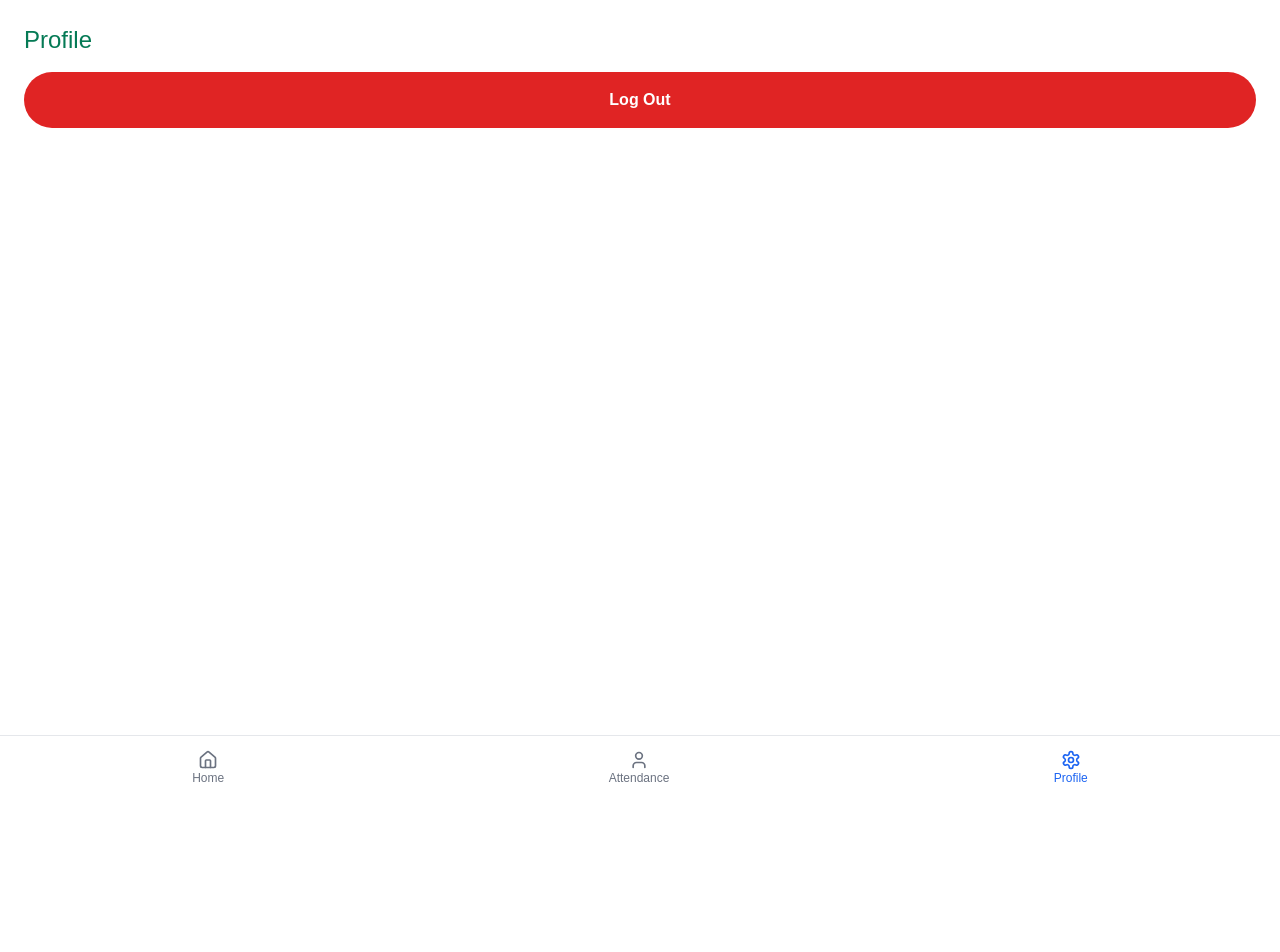
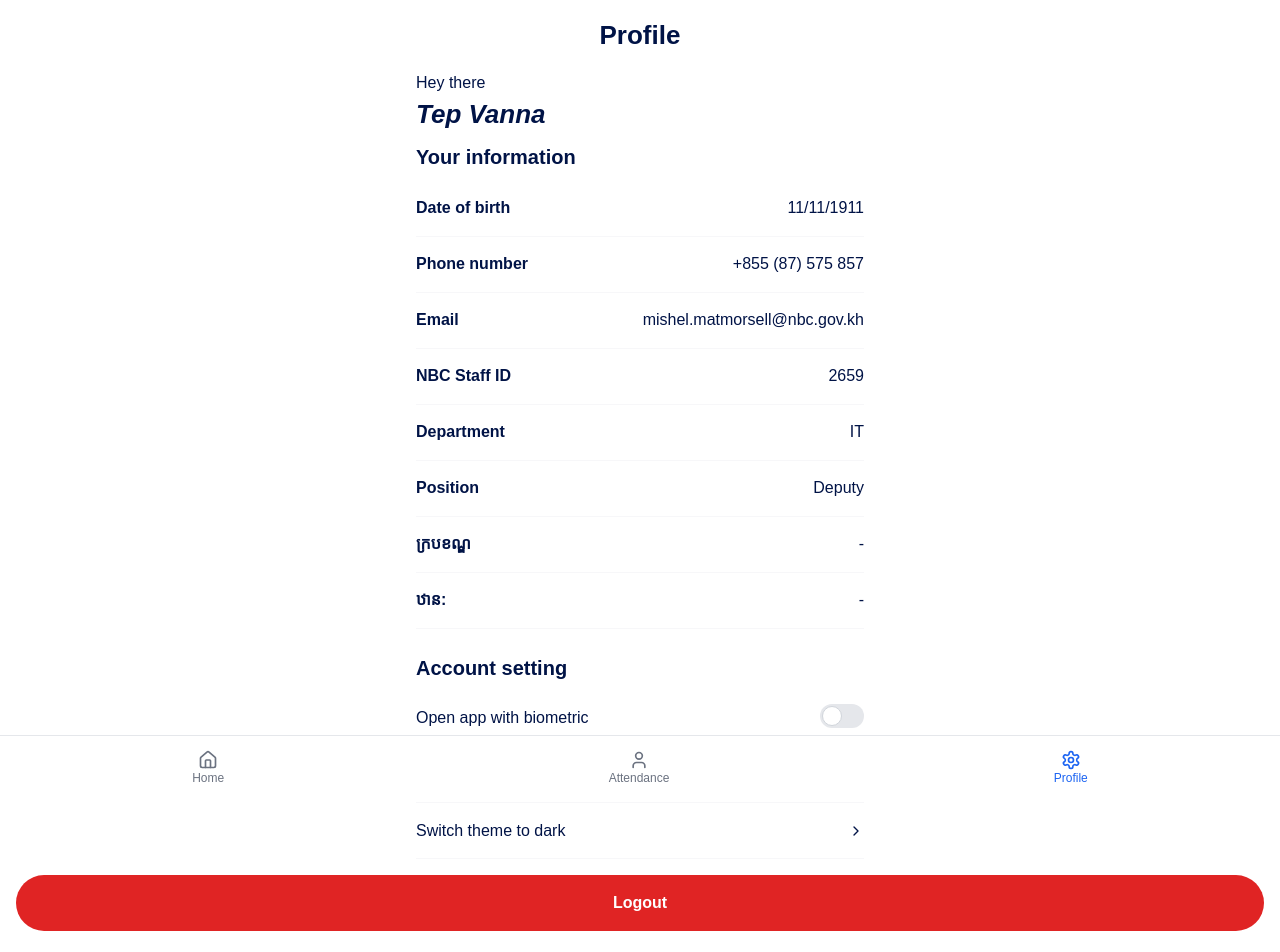
Before and after one commit to sokunthaneth-nbc/nbc-home-app, a Next.js app: page /profile in a window 1280 px wide. Shown: the top 952 px of the page. Before the commit the page ends 800 px from the top, so only its background shows below. Built offline with nearby package versions, Linux system fonts and the light colour scheme.

Commit message:
pending bottom-pop-up switch dark-mode and change languages

```diff
--- a/src/app/profile/page.tsx
+++ b/src/app/profile/page.tsx
@@ -2,6 +2,7 @@
 
 import { useRouter } from 'next/navigation';
 import MobileBottomNav from "@/components/MobileBottomNav";
+import { ChevronRight } from 'lucide-react';
 
 export default function ProfilePage() {
 	const router = useRouter();
@@ -12,20 +13,83 @@ export default function ProfilePage() {
 		// Your actual logout logic here
 	};
 
+	//Sample ProfileData
+	const profileData = [
+		{ label: 'Date of birth', value: '11/11/1911' },
+		{ label: 'Phone number', value: '+855 (87) 575 857' },
+		{ label: 'Email', value: 'mishel.matmorsell@nbc.gov.kh' },
+		{ label: 'NBC Staff ID', value: '2659' },
+		{ label: 'Department', value: 'IT' },
+		{ label: 'Position', value: 'Deputy' },
+		{ label: 'ក្របខណ្ឌ', value: '-' },
+		{ label: 'ឋាន:', value: '-' },
+	];
+
 	return (
 		<>
-			<div className="p-6 pb-20"> {/* padding-bottom to prevent content hiding behind nav */}
-				<h1 className="text-2xl text-green-600 mb-4">Profile</h1>
+			<main className=" p-4 pb-24 space-y-4">
+				<div className=" max-w-md mx-auto">
+					<h2 className="text-[26px] font-[600] text-[#001346] text-center mb-4">Profile</h2>
+					<p className="text-[#001346] mb-2">
+						<span className='text-[16px] font-[400] leading-normal'>Hey there</span><br />
+						<span className="italic text-[26px] font-[600]">Tep Vanna</span>
+					</p>
+
+					{/* Your information */}
+					<h2 className="text-[20px] font-[600] text-[#001346] leading-normal mb-2">Your information</h2>
+					<table className="w-full text-sm text-[#001346] divide-y">
+						<tbody>
+							{profileData.map((item, index) => (
+							<tr key={index} className="h-[56px] border-b border-[#00134608]">
+								<td className="text-[16px] font-[600] leading-normal">{item.label}</td>
+								<td className="text-[16px] font-[400] leading-normal text-right">{item.value}</td>
+							</tr>
+							))}
+						</tbody>
+					</table>
+
+					{/* Account setting */}
+					<h2 className="text-[20px] font-[600] text-[#001346] leading-normal mt-6 mb-2">Account setting</h2>
+					<table className="w-full text-sm text-[#001346] divide-y">
+						<tbody>
+							<tr className="h-[56px] border-b border-[#00134608]">
+								<td className="text-[16px] font-[400] leading-normal">Open app with biometric</td>
+								<td className="text-right">
+									<label className="inline-flex items-center cursor-pointer">
+										<input type="checkbox" value="" className="sr-only peer" />
+										<div className="w-11 h-6 bg-gray-200 peer-focus:outline-none peer-focus:ring-2 peer-focus:ring-blue-500 rounded-full peer dark:bg-gray-300 peer-checked:after:translate-x-full peer-checked:after:border-white after:content-[''] after:absolute after:top-[2px] after:left-[2px] after:bg-white after:border-gray-300 after:border after:rounded-full after:h-5 after:w-5 after:transition-all dark:border-gray-600 peer-checked:bg-blue-600 relative"></div>
+									</label>
+								</td>
+							</tr>
+							<tr className="h-[56px] border-b border-[#00134608]">
+								<td className="text-[16px] font-[400] leading-normal">Language</td>
+								<td className="text-[16px] font-[400] leading-normal text-right">
+									<div className="flex items-center justify-end space-x-1">
+										<span>English</span>
+										<ChevronRight className="w-4 h-4 text-[#001346]" />
+									</div>
+								</td>
+							</tr>
+							<tr className="h-[56px] border-b border-[#00134608]">
+								<td className="text-[16px] font-[400] leading-normal">Switch theme to dark</td>
+								<td className="">
+									<div className="flex justify-end">
+										<ChevronRight className="w-4 h-4 text-[#001346]" />
+									</div>
+								</td>
+							</tr>
+						</tbody>
+					</table>
+				</div>
 
 				<button
 					onClick={handleLogout}
 					//className="px-4 py-2 bg-red-600 text-white rounded hover:bg-red-700"
 					className="w-full text-white bg-red-600 hover:bg-red-700 focus:ring-4 focus:outline-none focus:ring-blue-300 font-semibold rounded-[32px] text-base px-4 py-4 text-center"
 				>
-					Log Out
+					Logout
 				</button>
-			</div>
-
+			</main>
 			<MobileBottomNav />
 		</>
 	);
```
